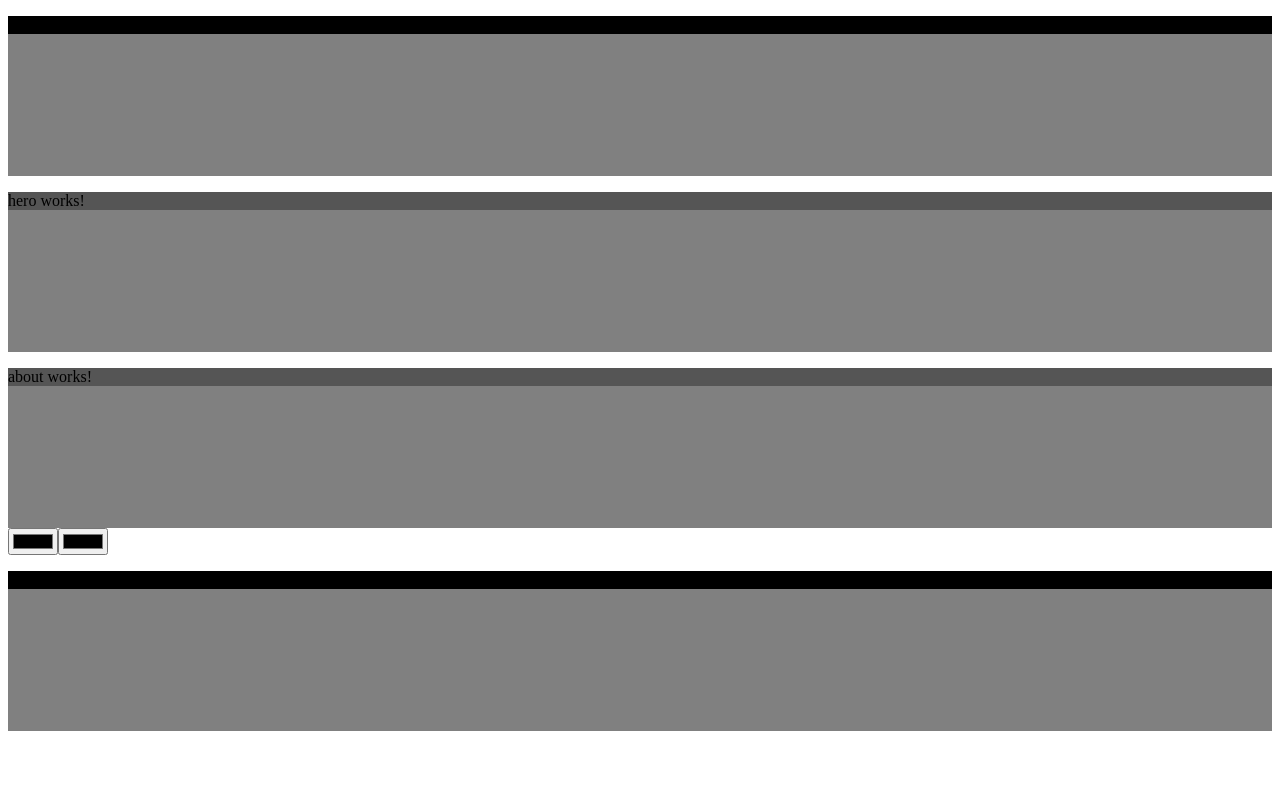
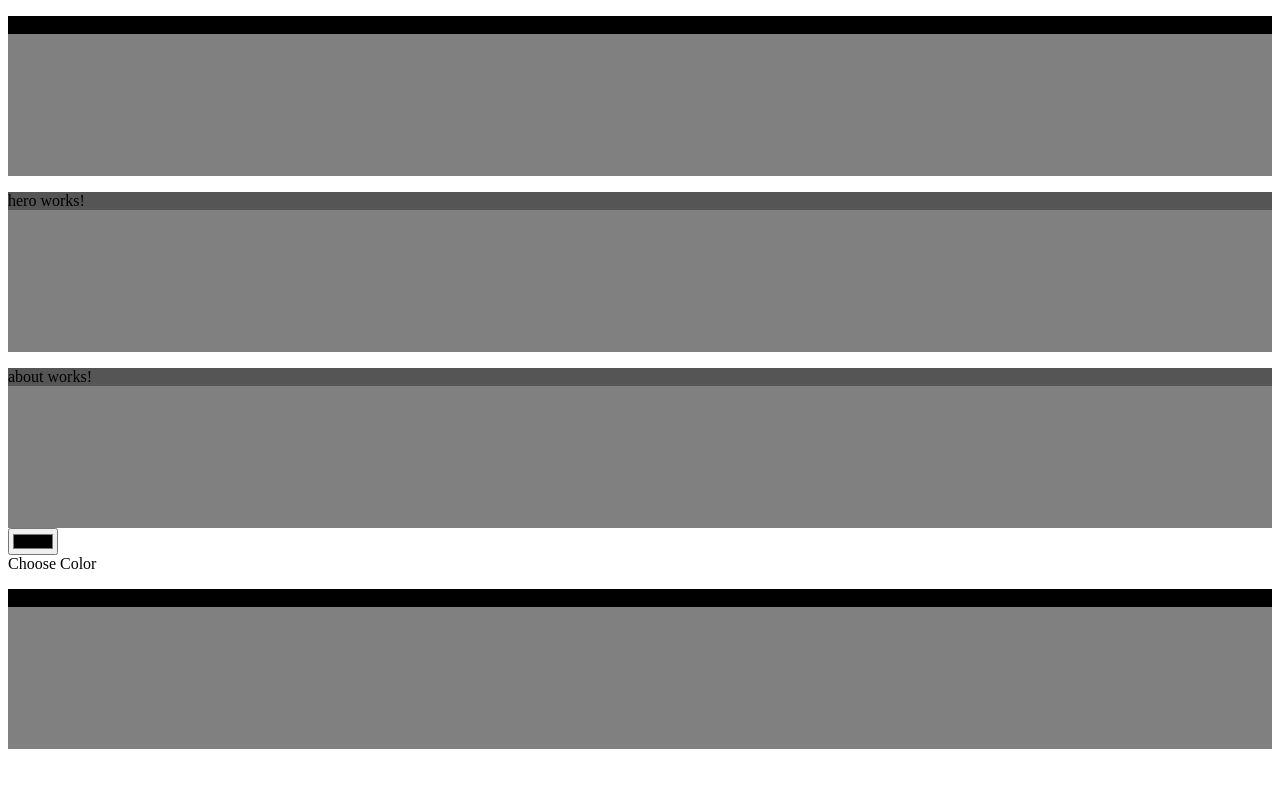
Before and after one commit to Lexsak/angular-learning, an Angular app: page / in a window 1280 px wide. Shown: the top 788 px of the page. Built offline with nearby package versions, Linux system fonts and the light colour scheme.

Commit message:
cos tam dziala XD ale nie o to chodzi

```diff
--- a/src/app/app.component.ts
+++ b/src/app/app.component.ts
@@ -3,8 +3,14 @@ import { Component } from '@angular/core';
 @Component({
   selector: 'app-root',
   templateUrl: './app.component.html',
-  styleUrls: ['./app.component.css']
+  styleUrls: ['./app.component.css'],
 })
 export class AppComponent {
   title = 'angular-learning';
+
+  primaryColor = '';
+
+  onColorSelected(color: string) {
+    this.primaryColor = color;
+  }
 }
--- a/src/app/layouts/change-color/change-color.component.html
+++ b/src/app/layouts/change-color/change-color.component.html
@@ -1,2 +1,7 @@
 <input type="color" (input)="changeMainColor($event)">
-<input type="color" (input)="changeSecondColor($event)">
+
+
+<div class="color-button" (click)="openColorPicker()">
+      <input type="color" #colorPicker *ngIf="displayColorPicker" (input)="selectColor($event)">
+      <span *ngIf="!displayColorPicker">Choose Color</span>
+    </div>
--- a/src/app/layouts/change-color/change-color.component.ts
+++ b/src/app/layouts/change-color/change-color.component.ts
@@ -1,6 +1,6 @@
 // change-color.component.ts
 
-import { Component } from '@angular/core';
+import { Component, EventEmitter, Input, Output } from '@angular/core';
 import { ColorService } from 'src/app/color.service';
 
 @Component({
@@ -18,8 +18,24 @@ export class ChangeColorComponent {
     this.colorService.setMainColor(color);
   }
 
-  changeSecondColor(event: any){
+  changeSecondColor(event: any) {
     const color = event?.target?.value;
     this.colorService.setSecondColor(color);
-  };
+  }
+
+
+
+  // safasfasf
+  @Output() colorSelected = new EventEmitter<string>();
+  displayColorPicker = false;
+
+  openColorPicker() {
+    this.displayColorPicker = !this.displayColorPicker;
+  }
+
+  selectColor(event: any) {
+    const selectedColor = event.target.value;
+    this.colorSelected.emit(selectedColor);
+    this.displayColorPicker = false;
+  }
 }
```
